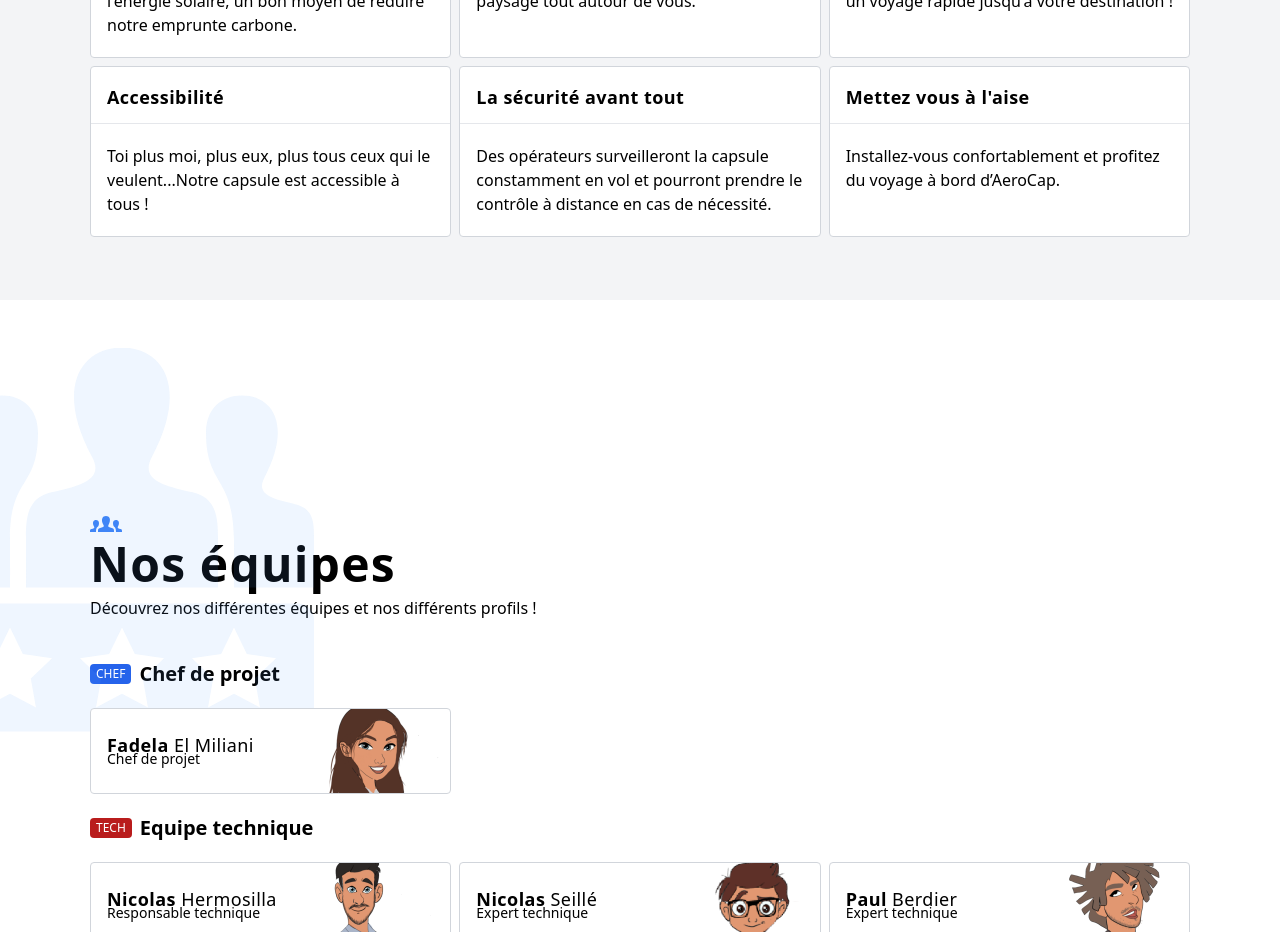
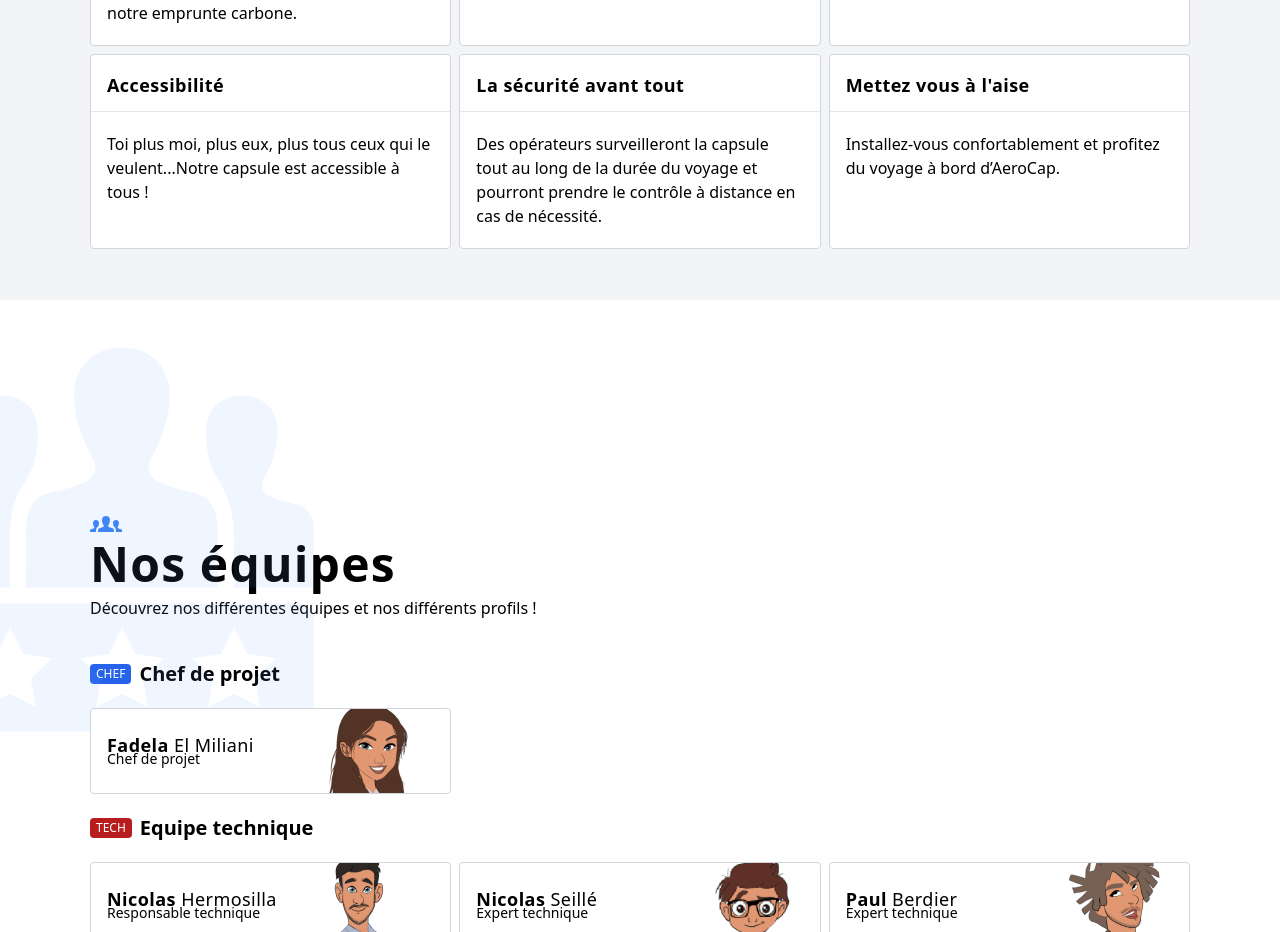
Before and after one commit to vgougeon/aerocap, a Next.js app: page / in a window 1280 px wide. Shown: the part 2100-3032 px from the top of the page. Built offline with nearby package versions, Linux system fonts and the light colour scheme; a web font is replaced by a local one.

Commit message:
Update productionSection.js

```diff
--- a/components/productionSection.js
+++ b/components/productionSection.js
@@ -36,7 +36,7 @@ const ProductSection = (props) => {
                 <Case title="Vers l'infini et au delà !" description="A 500 mètres d'altitude, profitez du paysage tout autour de vous." />
                 <Case title="A fond la capsule !" description="A plus de 200km/h , AeroCap vous assure un voyage rapide jusqu'à votre destination !" />
                 <Case title="Accessibilité" description="Toi plus moi, plus eux, plus tous ceux qui le veulent...Notre capsule est accessible à tous !" />
-                <Case title="La sécurité avant tout" description="Des opérateurs surveilleront la capsule constamment en vol et pourront prendre le contrôle à distance en cas de nécessité." />
+                <Case title="La sécurité avant tout" description="Des opérateurs surveilleront la capsule tout au long de la durée du voyage et pourront prendre le contrôle à distance en cas de nécessité." />
                 <Case title="Mettez vous à l'aise" description="Installez-vous confortablement et profitez du voyage à bord d’AeroCap." />
             </div>
 
```
